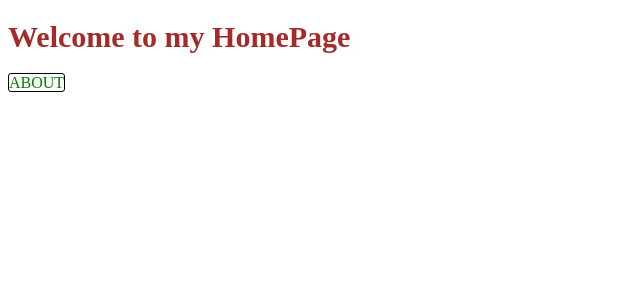
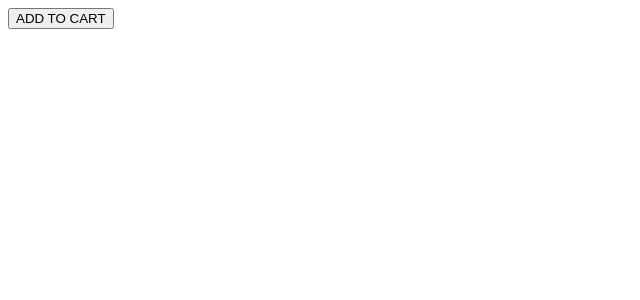
Before and after one commit to Ajdev11/hooks, a React (Create React App) app: page /home in a window 1280 px wide. Shown: the top 300 px of the page, without its empty margins (0-640 px from the left). Built offline with nearby package versions, Linux system fonts and the light colour scheme.

Commit message:
usestate in Array

```diff
--- a/src/App.js
+++ b/src/App.js
@@ -1,5 +1,5 @@
 import React, { Component } from "react";
-import "./index.css"
+//import "./index.css"
 //import HooksCounter from "./HooksComponents/HooksCounter";
 //import HooksCounter2 from "./HooksComponents/HooksCounter2";
 //import HooksCounter3 from "./HooksComponents/HooksCounter3";
@@ -11,10 +11,10 @@ import "./index.css"
 //import Counter from "./Components/Counter";
 //import ComponentC from "./Components/ComponentC";
 //import { UserProvider } from "./Components/userContext";
-import { Routes, Route } from "react-router-dom";
-import HomePage from "./Components/HomePage";
-import About from "./Components/About";
-
+//import { Routes, Route } from "react-router-dom";
+//import HomePage from "./Components/HomePage";
+//import About from "./Components/About";
+import HooksArray from "./HooksComponents/HooksArray";
 
 class App extends Component {
   render() {
@@ -37,12 +37,13 @@ class App extends Component {
        <HooksCounter />
       <HooksCounter2 />
       <HooksCounter3 />
-      </>*/
-      <>
-        <Routes>
+      <Routes>
           <Route path="/home" element={<HomePage />} />
           <Route path="/about" element={<About />} />
         </Routes>
+      </>*/
+      <>
+        <HooksArray />
       </>
     );
   }
--- /dev/null
+++ b/src/HooksComponents/HooksArray.jsx
@@ -0,0 +1,19 @@
+import React, {useState} from 'react'
+
+
+function HooksArray() {
+    const [items, setItems] = useState([])
+    const addItem=()=>{
+        setItems([...items, {id:items.length, value: Math.floor(Math.random()*100)+1}])
+    }
+  return (
+    <div>
+        <button onClick={addItem}>ADD TO CART</button>
+      <ul>
+        {items.map(item=><li key={item.id}>{item.value}</li>)}
+      </ul>
+    </div>
+  )
+}
+
+export default HooksArray
--- a/src/index.css
+++ b/src/index.css
@@ -4,7 +4,10 @@
 }
 .Link {
   text-decoration: none;
-  color: green;
+  color: #fff;
   border: 1px solid black;
   border-radius: 3px;
+  margin: 100px;
+  padding: 10px;
+  background-color: rgb(68, 68, 158)
 }
```
